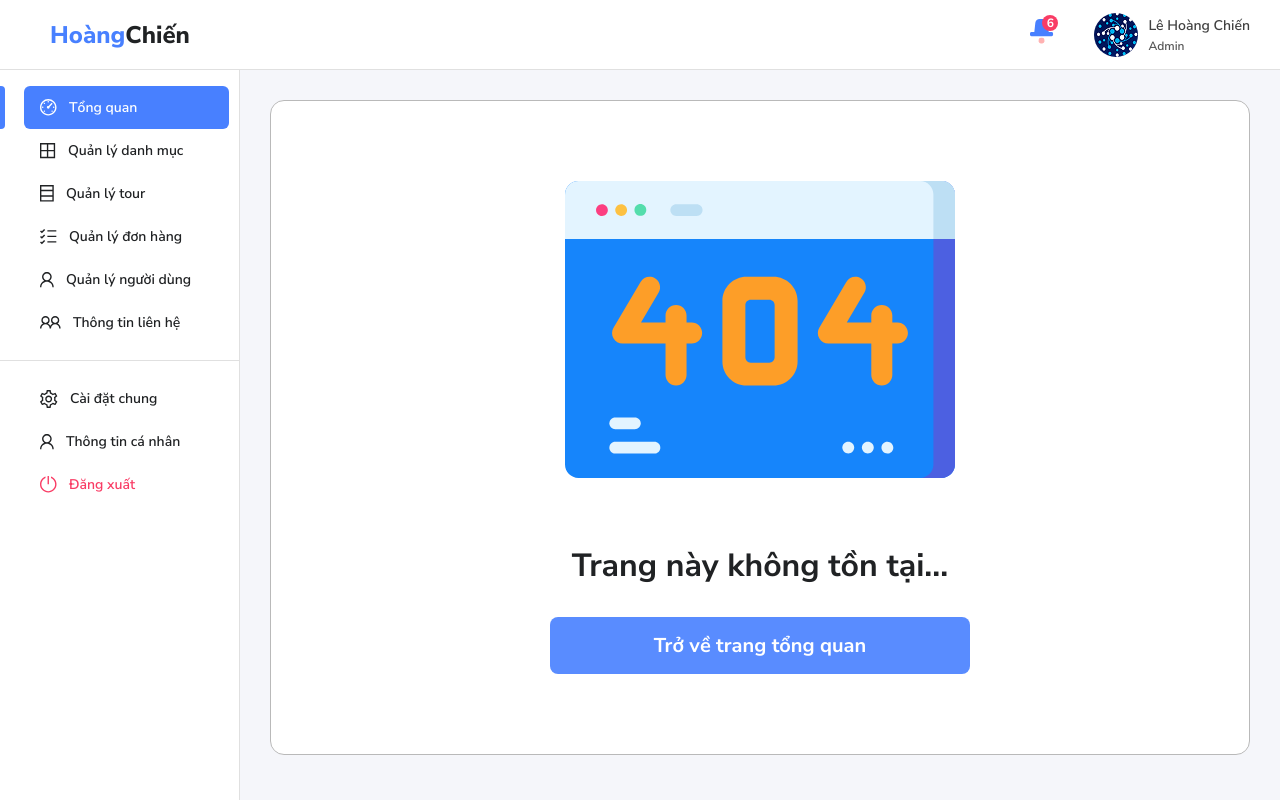
After one commit to LEHOANGCHIEN/travel-tour-admin, a web app: file error-404.html in a window 1280 px wide. The commit adds this page. Run offline with its HTML, style and script files only (its server is not run), Linux system fonts and the light colour scheme.

Commit message:
1.9. Xây dựng trang 404 Not Found

```diff
--- a/assets/css/style.css
+++ b/assets/css/style.css
@@ -1318,3 +1318,58 @@ button {
   }
 }
 /* End Section 9 */
+
+/* Section 10 */
+.section-10 {
+  background-color: white;
+  border: 1px solid #B9B9B9;
+  border-radius: 14px;
+  padding: 80px 20px;
+  text-align: center;
+}
+
+.section-10 .inner-image {
+  width: 390px;
+  height: auto;
+  margin-bottom: 60px;
+}
+
+.section-10 .inner-text {
+  font-weight: 700;
+  font-size: 32px;
+  color: var(--color-text);
+  margin-bottom: 30px;
+}
+
+.section-10 .inner-link {
+  display: inline-block;
+  background-color: var(--color-main);
+  opacity: 0.9;
+  border-radius: 8px;
+  padding: 15px 104px;
+  font-weight: 700;
+  font-size: 20px;
+  color: white;
+}
+
+@media (max-width: 576px) {
+  .section-10 {
+    padding: 40px 20px;
+  }
+
+  .section-10 .inner-image {
+    width: 200px;
+    margin-bottom: 30px;
+  }
+
+  .section-10 .inner-text {
+    font-size: 20px;
+    margin-bottom: 20px;
+  }
+
+  .section-10 .inner-link {
+    padding: 15px 40px;
+    font-size: 16px;
+  }
+}
+/* End Section 10 */
--- /dev/null
+++ b/error-404.html
@@ -0,0 +1,37 @@
+<!DOCTYPE html>
+<html lang="vi">
+  <head>
+    <meta charset="UTF-8">
+    <meta name="viewport" content="width=device-width, initial-scale=1.0">
+    <title>404 Not Found</title>
+    <link rel="stylesheet" href="https://cdnjs.cloudflare.com/ajax/libs/font-awesome/6.7.2/css/all.min.css">
+    <link rel="stylesheet" href="assets/css/style.css">
+  </head>
+  <body>
+    <header class="header">
+      <div class="inner-left"><a class="inner-logo" href="#"><span>Hoàng</span><span>Chiến</span></a></div>
+      <div class="inner-right">
+        <div class="inner-notify"><img src="assets/images/icon-bell.svg"><span>6</span></div>
+        <div class="inner-account"><img src="assets/images/avatar.png">
+          <div class="inner-text">
+            <div class="inner-name">Lê Hoàng Chiến</div>
+            <div class="inner-role">Admin</div>
+          </div>
+        </div>
+        <div class="inner-button-menu"><i class="fas fa-bars"></i></div>
+      </div>
+    </header>
+    <main class="main">
+      <nav class="sider">
+        <div class="inner-list"><a class="inner-item active" href="#"><img src="assets/images/icon-sider-1.svg"><span>Tổng quan</span></a><a class="inner-item" href="#"><img src="assets/images/icon-sider-2.svg"><span>Quản lý danh mục</span></a><a class="inner-item" href="#"><img src="assets/images/icon-sider-3.svg"><span>Quản lý tour</span></a><a class="inner-item" href="#"><img src="assets/images/icon-sider-4.svg"><span>Quản lý đơn hàng</span></a><a class="inner-item" href="#"><img src="assets/images/icon-sider-5.svg"><span>Quản lý người dùng</span></a><a class="inner-item" href="#"><img src="assets/images/icon-sider-6.svg"><span>Thông tin liên hệ</span></a></div>
+        <div class="inner-line"></div>
+        <div class="inner-list"><a class="inner-item" href="#"><img src="assets/images/icon-sider-7.svg"><span>Cài đặt chung</span></a><a class="inner-item" href="#"><img src="assets/images/icon-sider-5.svg"><span>Thông tin cá nhân</span></a><a class="inner-item inner-logout" href="#"><img src="assets/images/icon-sider-8.svg"><span>Đăng xuất</span></a></div>
+      </nav>
+      <div class="content">
+        <div class="section-10"><img class="inner-image" src="assets/images/404.svg">
+          <div class="inner-text">Trang này không tồn tại...</div><a class="inner-link" href="#">Trở về trang tổng quan</a>
+        </div>
+      </div>
+    </main>
+  </body>
+</html>
```
Also changed, not shown: views/pages/error-404.pug (added, +12 -0 lines), assets/images/404.svg (added).
